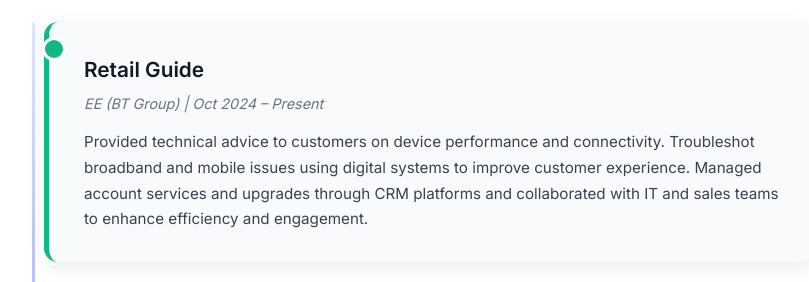
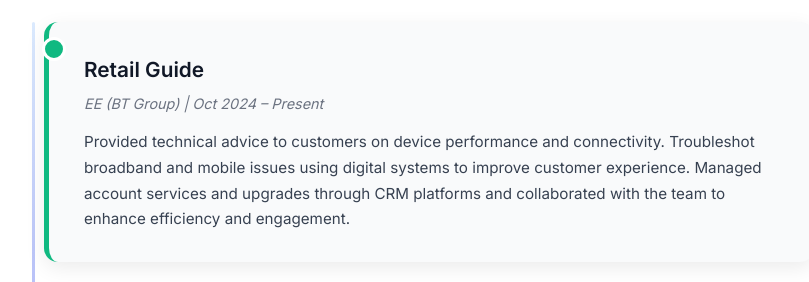
Before and after one commit to Benita2004/Digital-Portfolio, a plain HTML site: page index.html in a window 1280 px wide. Shown: the part 2880-3162 px from the top of the page, without its empty margins (346-1155 px from the left). Drawn offline with Linux system fonts and the light colour scheme.

Commit message:
Update index.html

```diff
--- a/index.html
+++ b/index.html
@@ -148,7 +148,7 @@
           <div class="timeline-card">
             <h3>Retail Guide</h3>
             <p class="meta">EE (BT Group) | Oct 2024 – Present</p>
-            <p>Provided technical advice to customers on device performance and connectivity. Troubleshot broadband and mobile issues using digital systems to improve customer experience. Managed account services and upgrades through CRM platforms and collaborated with IT and sales teams to enhance efficiency and engagement.</p>
+            <p>Provided technical advice to customers on device performance and connectivity. Troubleshot broadband and mobile issues using digital systems to improve customer experience. Managed account services and upgrades through CRM platforms and collaborated with the team to enhance efficiency and engagement.</p>
           </div>
         </div>
 
```
